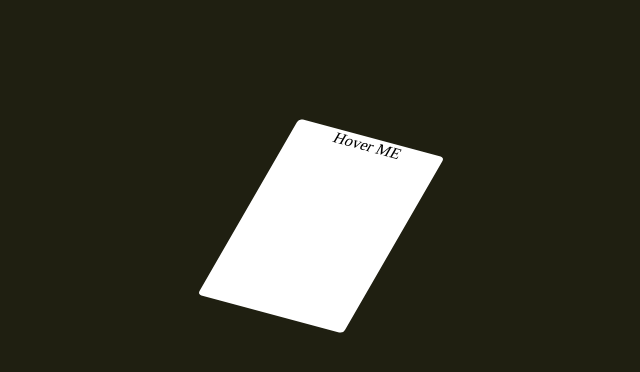
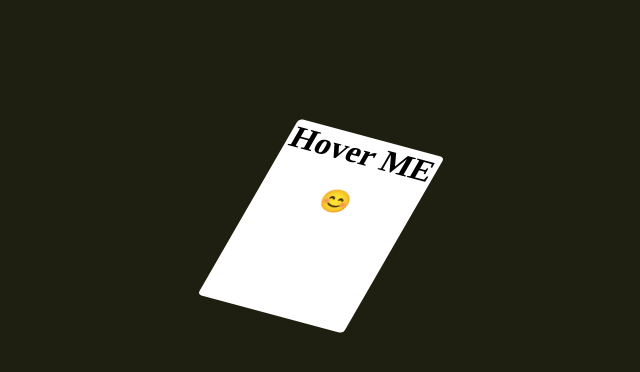
Before and after one commit to mTy8421/hover-animation, a plain HTML site: page index.html in a window 1280 px wide. Shown: the whole page, without its empty margins (319-959 px from the left). Drawn offline with Linux system fonts and the light colour scheme.

Commit message:
Update index.html

```diff
--- a/index.html
+++ b/index.html
@@ -9,6 +9,9 @@
     <link rel="stylesheet" href="./style/style.css">
 </head>
 <body>
-    <div class="card" style="margin: auto; margin-top:10%; text-align: center;"><p>Hover ME</p></div>
+    <div class="card" style="margin: auto; margin-top:10%; text-align: center;">
+        <h1>Hover ME</h1>
+        <h2>😊</h2>
+    </div>
 </body>
 </html>
```
